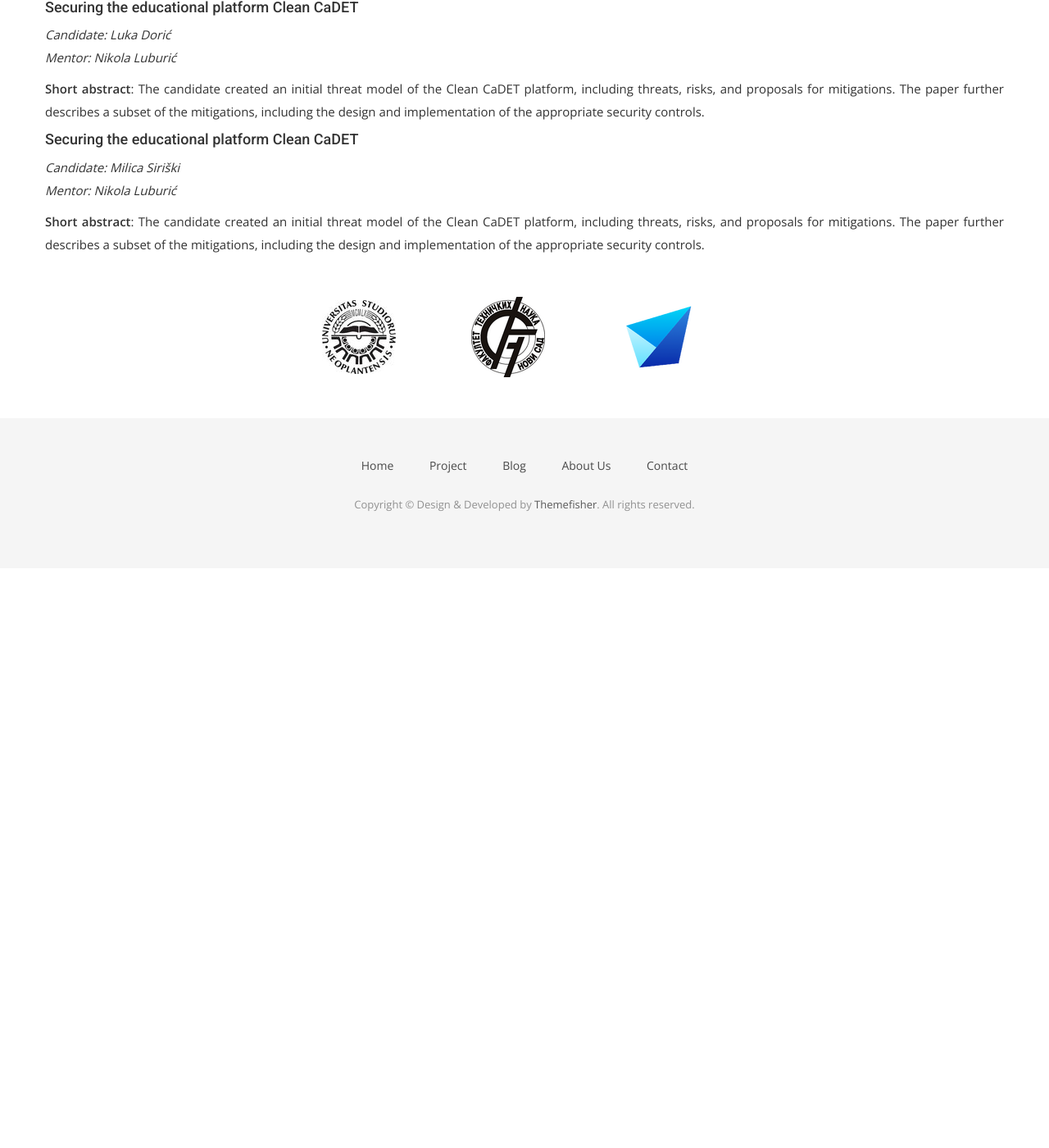
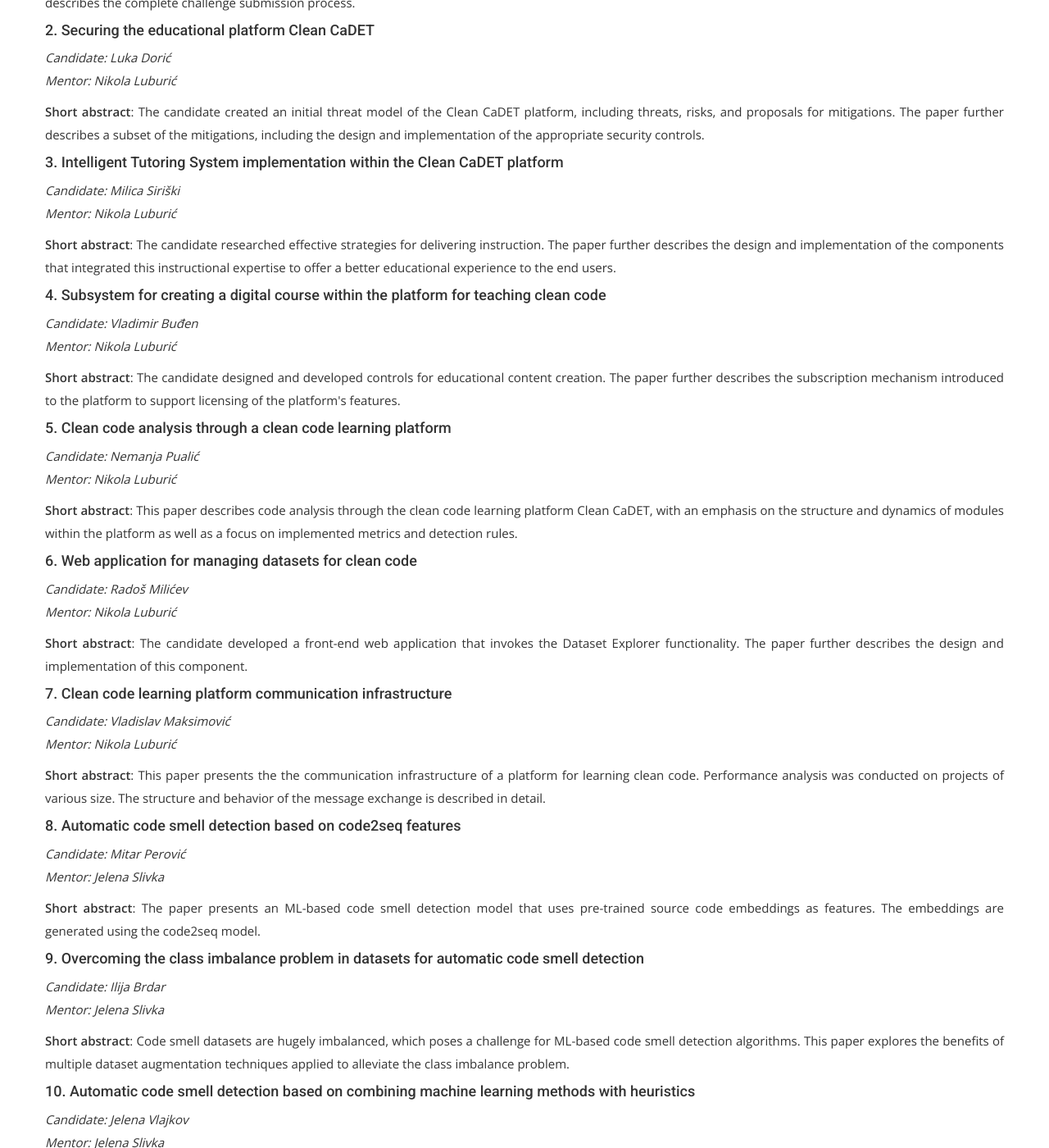
Before and after one commit to Clean-CaDET/clean-cadet.github.io, a Jekyll site: the page built from project.html, in a window 1280 px wide and 1400 px high, scrolled down 3167 px. Shown: the whole window at 82% size. Built offline with Jekyll 4.4.1, drawn with Linux system fonts in a browser that asks for light colours; nearby versions of some CDN libraries; some web fonts are replaced; before the commit the page ends 3860 px from its top, so only the background shows below that; some of the changed text lies outside the part shown.

Commit message:
Update project.html

```diff
--- a/project.html
+++ b/project.html
@@ -98,27 +98,27 @@ permalink: /results/
             </p>
             <h3>Master's degrees</h3>
           <h4>
-            TODO
+            1. Automatic detection of code smells based on code change history
           </h4>
           <p>
             <i>Candidate: Simona Prokić</i><br>
             <i>Mentor: Jelena Slivka</i>
           </p>
           <p>
-            <b>Short abstract</b>:
+            <b>Short abstract</b>: The paper presents a code smell detection model based on code change history. The model's inputs are the source code metrics' values in n revisions for the observed code snippet.
           </p>
           <h4>
-            TODO
+            2. Automatic code smell detection based on information extracted from the codes’ textual content
           </h4>
           <p>
             <i>Candidate: Katarina-Glorija Grujić</i><br>
             <i>Mentor: Aleksandar Kovačević</i>
           </p>
           <p>
-            <b>Short abstract</b>:
+            <b>Short abstract</b>: The paper presents a code smell detection approach based on natural language processing of the identifier names and comments.
           </p>
           <h4>
-            Identification of cohesive parts inside of a class
+            3. Identification of cohesive parts inside of a class
           </h4>
           <p>
             <i>Candidate: Balša Šarenac</i><br>
@@ -140,7 +140,7 @@ permalink: /results/
           </p>
 
           <h4>
-            Securing the educational platform Clean CaDET
+            2. Securing the educational platform Clean CaDET
           </h4>
           <p>
             <i>Candidate: Luka Dorić</i><br>
@@ -151,14 +151,102 @@ permalink: /results/
           </p>
 
           <h4>
-            Securing the educational platform Clean CaDET
+            3. Intelligent Tutoring System implementation within the Clean CaDET platform
           </h4>
           <p>
             <i>Candidate: Milica Siriški</i><br>
             <i>Mentor: Nikola Luburić</i>
           </p>
           <p>
-            <b>Short abstract</b>: The candidate created an initial threat model of the Clean CaDET platform, including threats, risks, and proposals for mitigations. The paper further describes a subset of the mitigations, including the design and implementation of the appropriate security controls.
+            <b>Short abstract</b>: The candidate researched effective strategies for delivering instruction. The paper further describes the design and implementation of the components that integrated this instructional expertise to offer a better educational experience to the end users.
+          </p>
+
+          <h4>
+            4. Subsystem for creating a digital course within the platform for teaching clean code
+          </h4>
+          <p>
+            <i>Candidate: Vladimir Buđen</i><br>
+            <i>Mentor: Nikola Luburić</i>
+          </p>
+          <p>
+            <b>Short abstract</b>: The candidate designed and developed controls for educational content creation. The paper further describes the subscription mechanism introduced to the platform to support licensing of the platform's features.
+          </p>
+
+          <h4>
+            5. Clean code analysis through a clean code learning platform
+          </h4>
+          <p>
+            <i>Candidate: Nemanja Pualić</i><br>
+            <i>Mentor: Nikola Luburić</i>
+          </p>
+          <p>
+            <b>Short abstract</b>: This paper describes code analysis through the clean code learning platform Clean CaDET, with an emphasis on the structure and dynamics of modules within the platform as well as a focus on implemented metrics and detection rules.
+          </p>
+
+          <h4>
+            6. Web application for managing datasets for clean code
+          </h4>
+          <p>
+            <i>Candidate: Radoš Milićev</i><br>
+            <i>Mentor: Nikola Luburić</i>
+          </p>
+          <p>
+            <b>Short abstract</b>: The candidate developed a front-end web application that invokes the Dataset Explorer functionality. The paper further describes the design and implementation of this component.
+          </p>
+
+          <h4>
+            7. Clean code learning platform communication infrastructure
+          </h4>
+          <p>
+            <i>Candidate: Vladislav Maksimović</i><br>
+            <i>Mentor: Nikola Luburić</i>
+          </p>
+          <p>
+            <b>Short abstract</b>: This paper presents the the communication infrastructure of a platform for learning clean code. Performance analysis was conducted on projects of various size. The structure and behavior of the message exchange is described in detail.
+          </p>
+
+          <h4>
+            8. Automatic code smell detection based on code2seq features
+          </h4>
+          <p>
+            <i>Candidate: Mitar Perović</i><br>
+            <i>Mentor: Jelena Slivka</i>
+          </p>
+          <p>
+            <b>Short abstract</b>: The paper presents an ML-based code smell detection model that uses pre-trained source code embeddings as features. The embeddings are generated using the code2seq model.
+          </p>
+
+          <h4>
+            9. Overcoming the class imbalance problem in datasets for automatic code smell detection
+          </h4>
+          <p>
+            <i>Candidate: Ilija Brdar</i><br>
+            <i>Mentor: Jelena Slivka</i>
+          </p>
+          <p>
+            <b>Short abstract</b>: Code smell datasets are hugely imbalanced, which poses a challenge for ML-based code smell detection algorithms. This paper explores the benefits of multiple dataset augmentation techniques applied to alleviate the class imbalance problem.
+          </p>
+
+          <h4>
+            10. Automatic code smell detection based on combining machine learning methods with heuristics
+          </h4>
+          <p>
+            <i>Candidate: Jelena Vlajkov</i><br>
+            <i>Mentor: Jelena Slivka</i>
+          </p>
+          <p>
+            <b>Short abstract</b>: Most existing code smell detection approaches are based on metrics-based heuristics or training ML classifiers using code metrics as features. This paper combines these two approaches to improve code smell detection performance.
+          </p>
+
+          <h4>
+            11. Detection of badly written Java methods using machine learning
+          </h4>
+          <p>
+            <i>Candidate: Zdravko Dugonjić</i><br>
+            <i>Mentor: Aleksandar Kovačević</i>
+          </p>
+          <p>
+            <b>Short abstract</b>: The paper presents a heuristic-based approach for the Long Method code smell detection. In the approach, each method is segmented into logical blocks. The blocks similarity is used to decide whether they should be a part of the same method.
           </p>
         </div>
     </div>
```
Also changed, not shown: other parts of project.html (+1 -1 lines).
